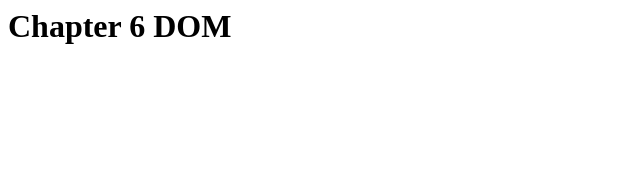
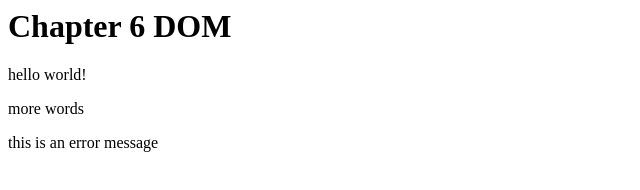
Before and after one commit to roLontoc/modern-javascript, a plain HTML site: page chapter_6/index.html in a window 1280 px wide. Shown: the whole page, without its empty margins (0-640 px from the left). Drawn offline with Linux system fonts and the light colour scheme.

Commit message:
updated index.html

```diff
--- a/chapter_6/index.html
+++ b/chapter_6/index.html
@@ -6,7 +6,11 @@
 </head>
 <body>
   <h1>Chapter 6 DOM</h1>
-  <ul class="people"></ul>
+  <div>
+    <p>hello world!</p>
+    <p>more words</p>
+    <p class = "error">this is an error message</p>
+  </div>
   <script src ="sandbox.js"></script>
 </body>
 </html>
--- a/chapter_6/sandbox.js
+++ b/chapter_6/sandbox.js
@@ -0,0 +1,2 @@
+// DOM (Document Object Model)
+// created by the browser when the html document loads.
```
